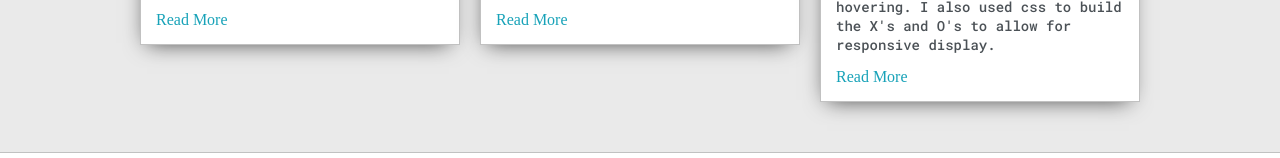
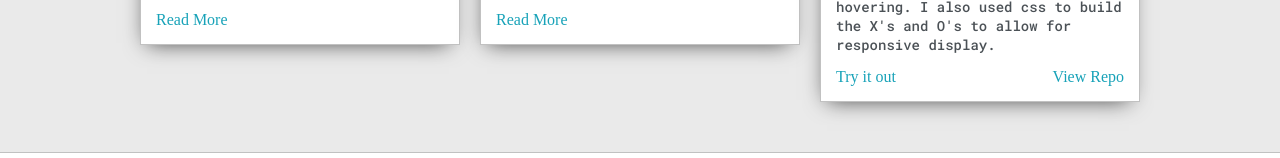
Before and after one commit to leepowe/leepowell.github.io, a plain HTML site: page index.html in a window 1280 px wide. Shown: the part 1720-1878 px from the top of the page. Drawn offline with Linux system fonts and the light colour scheme.

Commit message:
added the repo view.  now i relize that I need to replace leepowe.github.io with this

```diff
--- a/css/light.css
+++ b/css/light.css
@@ -316,13 +316,26 @@ ul {
 }
 
 .post-title{
-	color:black;
+    color:black;
 	margin: 0;
 }
 
 .post-intro{
-	color:#4b5156;
+    color:#4b5156;
 	font-size: 14px;
+}
+
+.post-links {
+    display: grid;
+    grid-template-columns: 1fr 1fr;
+}
+
+.try-link {
+    justify-self: start;
+}
+
+.repo-link {
+    justify-self: end;
 }
 
 #contact_form {
--- a/index.html
+++ b/index.html
@@ -173,7 +173,10 @@
 								<p class="post-intro">
 									This is a simple project where you are playing a game of tic-tac-toe.  It blocks clicking occupied cells and shows a highlight of placeholders for the cell you are hovering.  I also used css to build the X's and O's to allow for responsive display.
 								</p>
-								<a href="TicTacToe/JS-Tic-Tac-Toe.html" target="_blank">Read More</a>
+								<div class="post-links">
+									<a class="try-link" href="TicTacToe/JS-Tic-Tac-Toe.html" target="_blank">Try it out</a>
+									<a class="repo-link" href="https://github.com/leepowe/JS-Tic-Tac-Toe">View Repo</a>
+								</div>
 							</div>
 						</div>
 					</div>
```
